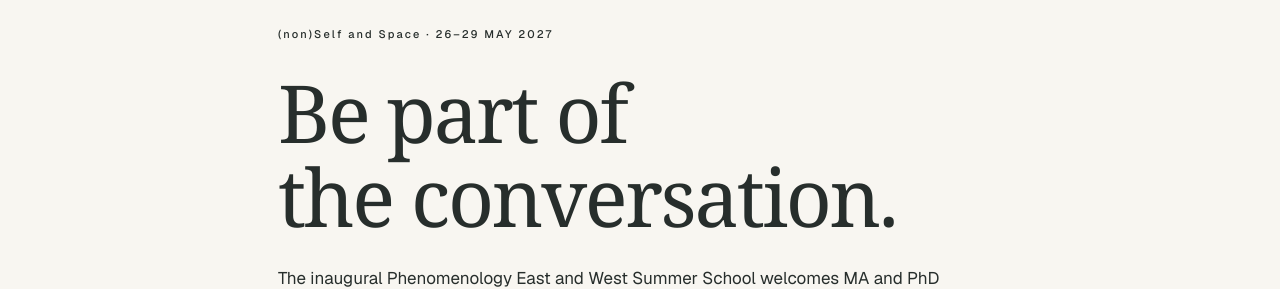
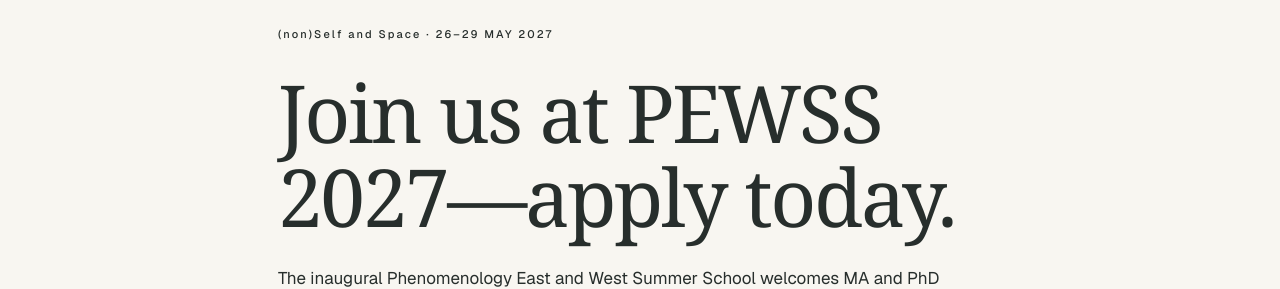
Before and after one commit to AdamLoughnane/PEWSS, a Next.js app: page /apply in a window 1280 px wide. Shown: the part 170-459 px from the top of the page. Built offline with nearby package versions, Linux system fonts and the light colour scheme; no server answers.

Commit message:
Update application page invitation heading

```diff
--- a/app/apply/page.tsx
+++ b/app/apply/page.tsx
@@ -24,7 +24,7 @@ export default function ApplyPage() {
       <SiteHeader light />
       <main id="application" className={styles.applicationIntro}>
         <p className={styles.eyebrow}><span className={styles.themeName}>(non)Self and Space</span> · 26–29 May 2027</p>
-        <h1>Be part of<br />the conversation.</h1>
+        <h1>Join us at PEWSS 2027—apply today.</h1>
         <p>The inaugural Phenomenology East and West Summer School welcomes MA and PhD students, early-career researchers, and practitioners to University College Cork to explore selfhood, non-self, and space across Western and Asian philosophical traditions.</p>
         <ApplicationForm enabled={enabled} />
         <Link href="/#programme" className={`${styles.button} ${styles.darkButton}`}>Explore the Summer School <span aria-hidden="true">→</span></Link>
```
